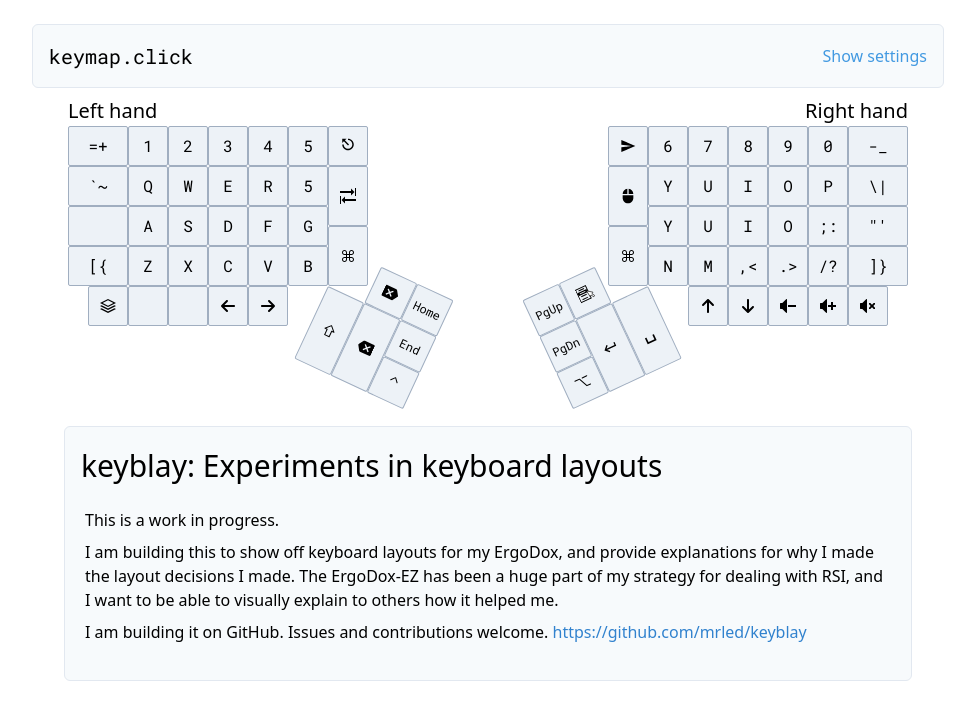
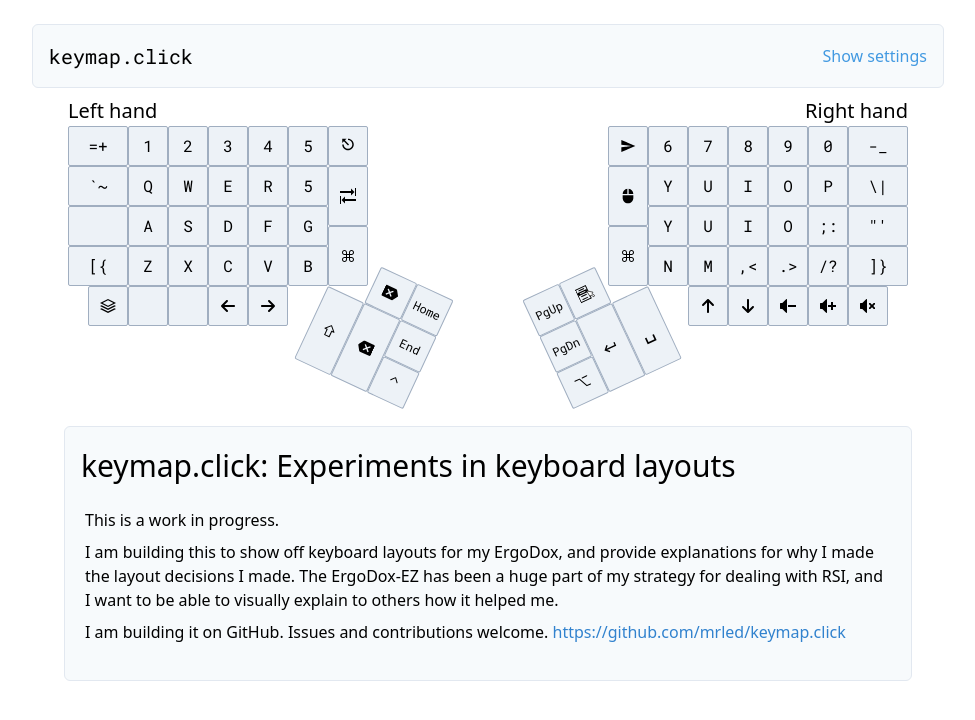
Before and after one commit to mrled/keymap.click, a Next.js app: page / in a window 1280 px wide. Shown: the top 720 px of the page, without its empty margins (136-1111 px from the left). Built offline with nearby package versions, Linux system fonts and the light colour scheme.

Commit message:
keymap.click: fix URLs, rename package

```diff
--- a/components/introText.jsx
+++ b/components/introText.jsx
@@ -6,7 +6,7 @@ export const IntroText = () => {
   return (
     <div className="pb-4">
       <h1 className="text-3xl pb-4">
-        keyblay: Experiments in keyboard layouts
+        keymap.click: Experiments in keyboard layouts
       </h1>
       <p className="p-1">This is a work in progress.</p>
       <p className="p-1">
@@ -19,9 +19,9 @@ export const IntroText = () => {
         I am building it on GitHub. Issues and contributions welcome.{" "}
         <a
           className="text-blue-600 undere"
-          href="https://github.com/mrled/keyblay"
+          href="https://github.com/mrled/keymap.click"
         >
-          https://github.com/mrled/keyblay
+          https://github.com/mrled/keymap.click
         </a>
       </p>
     </div>
--- a/package.json
+++ b/package.json
@@ -1,5 +1,5 @@
 {
-  "name": "keyblay",
+  "name": "keymap-dot-click",
   "version": "0.1.0",
   "private": true,
   "scripts": {
--- a/pages/_app.js
+++ b/pages/_app.js
@@ -65,7 +65,11 @@ function App({ Component, pageProps }) {
 
   useEffect(() => {
     Fathom.load('HDMUSVII', {
-      includedDomains: ['keyblay.now.sh']
+      includedDomains: [
+        'keyblay.now.sh',
+        'keymap.click',
+        'keymap-dot-click.vercel.app',
+      ]
     });
     function onRouteChangeComplete() {
       Fathom.trackPageview();
--- a/pages/index.js
+++ b/pages/index.js
@@ -11,7 +11,7 @@ export default function Home() {
   return (
     <>
       <Head>
-        <title>keyblay: experiments in keyboard layouts</title>
+        <title>keymap.click: experiments in keyboard layouts</title>
         <link rel="icon" href="/favicon.ico" />
         <meta
           name="viewport"
@@ -21,14 +21,14 @@ export default function Home() {
         <meta
           name="og:title"
           property="og:title"
-          content="keyblay: experiments in keyboard layouts"
+          content="keymap.click: experiments in keyboard layouts"
         />
         <meta
           name="og:description"
           property="og:description"
           content="A visual explanation of how an ErgoDox keyboard helped my RSI."
         />
-        <meta property="og:url" content="https://keyblay.now.sh" />
+        <meta property="og:url" content="https://keymap.click" />
         <link
           rel="icon"
           type="image/png"
@@ -53,7 +53,7 @@ export default function Home() {
         <meta name="twitter:card" content="summary_large_image" />
         <meta
           name="twitter:image"
-          content="https://keyblay.now.sh/og_image_screenshot.png"
+          content="https://keymap.click/og_image_screenshot.png"
         />
         <meta
           name="twitter:image:alt"
@@ -61,7 +61,7 @@ export default function Home() {
         />
         <meta
           name="twitter:title"
-          content="keyblay: experiments in keyboard layouts"
+          content="keymap.click: experiments in keyboard layouts"
         />
         <meta
           name="twitter:description"
```
Also changed, not shown: 3 other files (tests, documents, lock files or other folders).
